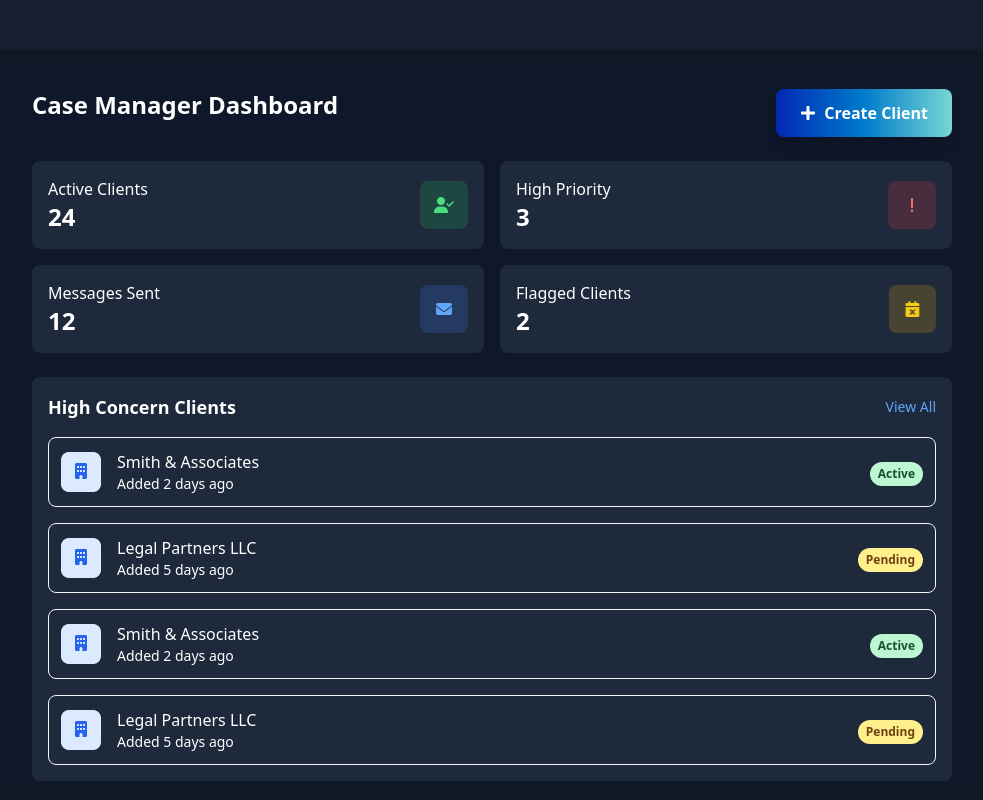
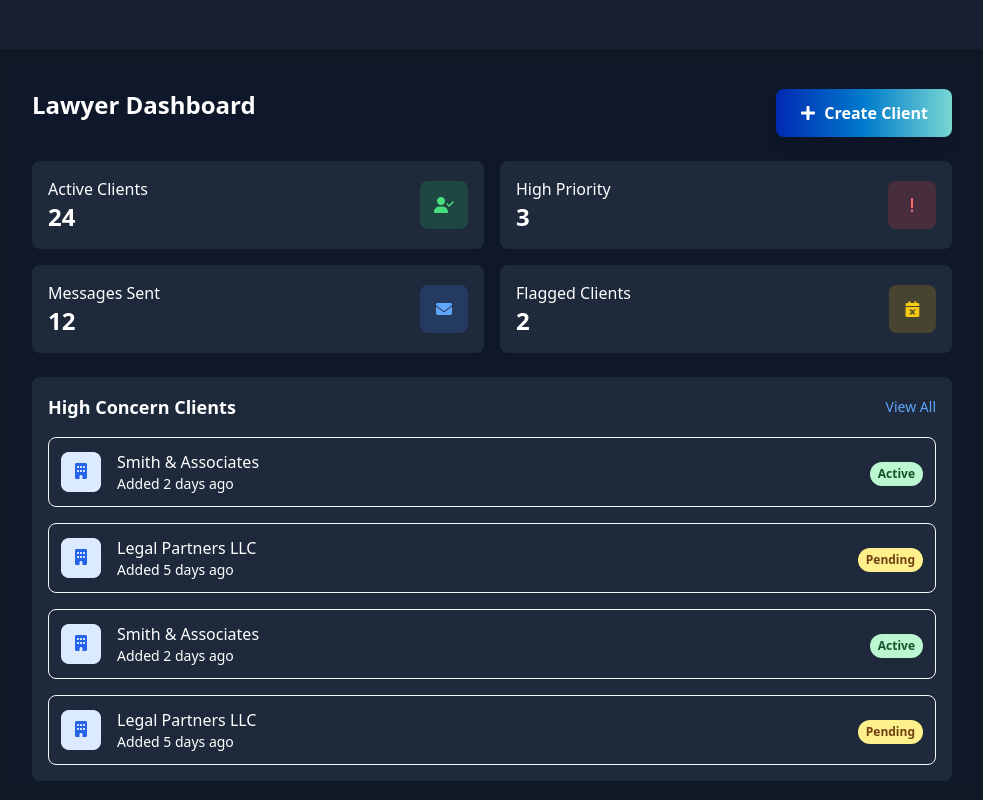
Before and after one commit to selim-reza-UITS/swift, a React (Vite) app: page /dashboard/caseManager in a window 1280 px wide. Shown: the whole page, without its empty margins (288-1271 px from the left). Built offline with nearby package versions, Linux system fonts and the light colour scheme; sample sign-in values are in the browser's storage.

Commit message:
update case manager to lawyer

```diff
--- a/src/Components/Dashboard/CaseManager/CaseManagerClients.jsx
+++ b/src/Components/Dashboard/CaseManager/CaseManagerClients.jsx
@@ -356,7 +356,7 @@ const CaseManagerClients = () => {
         </div>
 
         <div className="flex items-center space-x-3">
-          {/* <button
+          <button
             onClick={() => handleViewChange('all')}
             className={`px-4 py-2 rounded-lg font-medium transition-colors ${
               activeView === 'all'
@@ -365,7 +365,7 @@ const CaseManagerClients = () => {
             }`}
           >
             All Clients
-          </button> */}
+          </button>
           <button
             onClick={() => handleViewChange("active")}
             className={`px-4 py-2 rounded-lg font-medium transition-colors ${
--- a/src/Components/Dashboard/CaseManager/CaseManagerSettings.jsx
+++ b/src/Components/Dashboard/CaseManager/CaseManagerSettings.jsx
@@ -1,5 +1,7 @@
 import React from "react";
 
 export default function CaseManagerSettings() {
-  return <div className="text-white">CaseManagerSettings</div>;
+  return <div className="text-white">
+
+  </div>;
 }
--- a/src/Components/Dashboard/CaseManager/CaseMangerDashboard.jsx
+++ b/src/Components/Dashboard/CaseManager/CaseMangerDashboard.jsx
@@ -105,7 +105,7 @@ const CaseMangerDashboard = () => {
   return (
     <div className="h-[90vh] bg-[#0f172a] text-white p-6">
       <div className="flex justify-between mb-6">
-        <h1 className=" text-2xl font-bold">Case Manager Dashboard</h1>
+        <h1 className=" text-2xl font-bold">Lawyer Dashboard</h1>
         <button
           className="px-6 py-3 text-white flex items-center gap-2 font-semibold rounded-lg bg-gradient-to-r from-[#0129B3] via-[#007BCC] to-[#77D7D2] hover:from-[#0129B3]/90 hover:via-[#007BCC]/90 hover:to-[#77D7D2]/90 transition-all duration-300 shadow-lg hover:shadow-xl transform hover:scale-105"
           onClick={() => setShowAddClientModal(true)}
--- a/src/Components/Dashboard/Sidebar/CaseMangerSidebar.jsx
+++ b/src/Components/Dashboard/Sidebar/CaseMangerSidebar.jsx
@@ -63,7 +63,7 @@ const CaseMangerSidebar = () => {
                   }`}
               >
                 <VscGraphLine className="w-[22px] h-[22px] font-bold" />
-                <h1 className="text-xl font-medium poppins">Case Manager</h1>
+                <h1 className="text-xl font-medium poppins">Lawyer</h1>
               </div>
             </div>
           </NavLink>
--- a/src/Components/Home/Pay.jsx
+++ b/src/Components/Home/Pay.jsx
@@ -32,10 +32,10 @@ const Pay = () => {
 
       {/* Sliders Section */}
       <div className="grid grid-cols-1 md:grid-cols-3 gap-4 mb-6 bg-[#8B5CF6] p-4 rounded-xl ">
-        {/* Case Managers */}
+        {/* Lawyers */}
         <div className="rounded-xl p-4">
           <p className="text-[#CBD5E1] font-medium text-xs mb-1 poppins">
-            Number of Case Managers
+            Number of Lawyer
           </p>
           <p className="text-2xl  font-bold text-white  poppins">
             {managers} Manager{managers > 1 ? "s" : ""}
--- a/src/Components/Home/Superpower.jsx
+++ b/src/Components/Home/Superpower.jsx
@@ -24,7 +24,7 @@ const Superpower = () => {
       icon: <SlEnergy />,
       title: "Boost Staff Efficiency",
       description:
-        "Free up your case managers from repetitive check-ins so they can focus on high-value legal work.",
+        "Free up your Lawyers from repetitive check-ins so they can focus on high-value legal work.",
     },
   ];
 
--- a/src/main.jsx
+++ b/src/main.jsx
@@ -92,7 +92,7 @@ const router = createBrowserRouter([
         element: <Settings></Settings>,
       },
 
-      // all case manager role route will be there
+      // all Lawyer role route will be there
       {
         path: "caseManager",
         element: <CaseMangerDashboard></CaseMangerDashboard>,
@@ -108,7 +108,7 @@ const router = createBrowserRouter([
       },
       {
         path: "caseManagerSettings",
-        element: <CaseManagerSettings />,
+        element: <Settings></Settings>,
       },
       {
         path: "intakeSpecialist",
@@ -124,7 +124,7 @@ const router = createBrowserRouter([
       },
       {
         path: "intakeSpecialistSettings",
-        element: <IntakeSpecialistSettings></IntakeSpecialistSettings>,
+        element: <Settings />,
       },
     ],
   },
```
